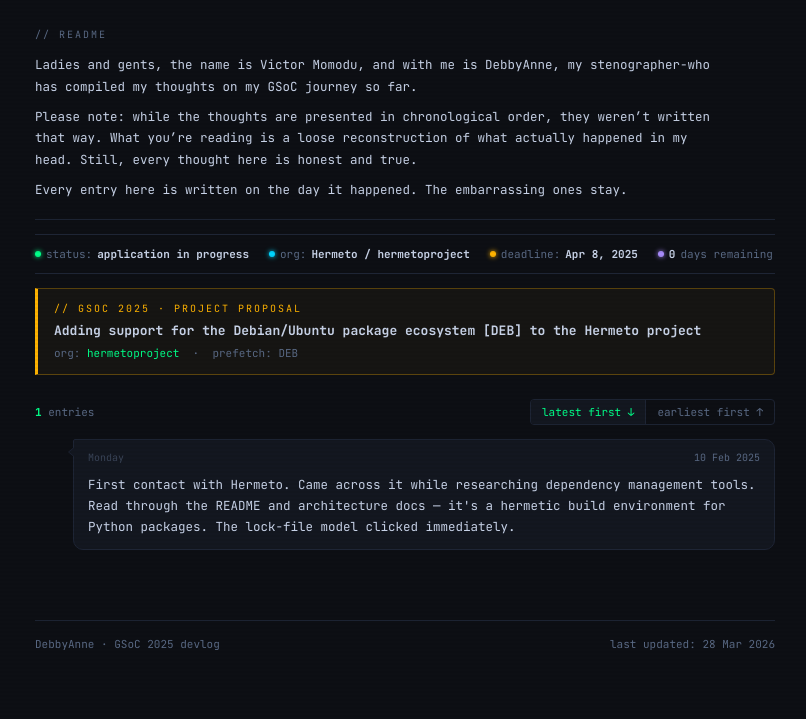
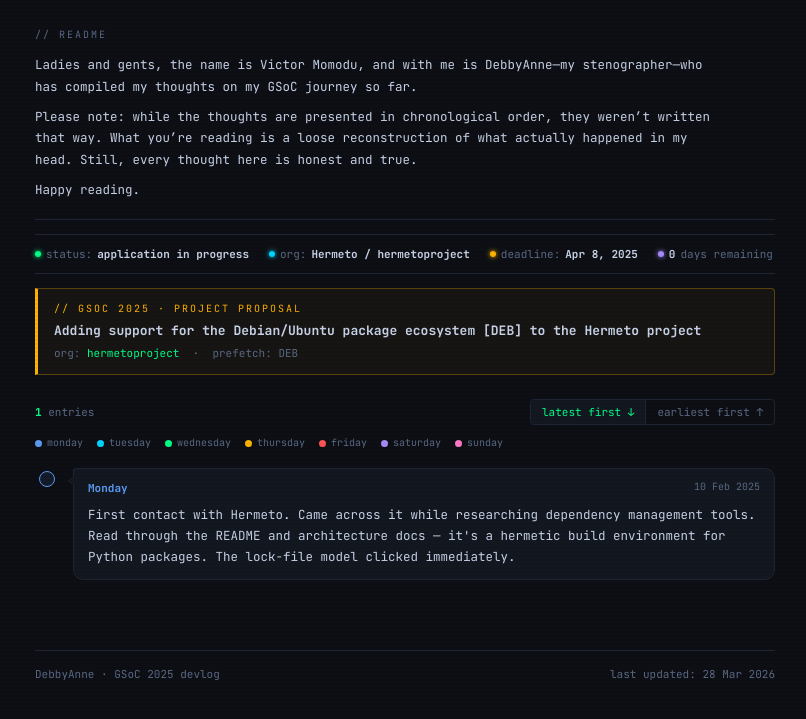
Before and after one commit to victor-adebowale-momodu/debbyanne, a plain HTML site: page index.html in a window 1280 px wide. Shown: the part 61-780 px from the top of the page, without its empty margins (235-1041 px from the left). Drawn offline with Linux system fonts and the light colour scheme.

Commit message:
feat: update index.html

```diff
--- a/index.html
+++ b/index.html
@@ -3,7 +3,7 @@
     <head>
         <meta charset="UTF-8" />
         <meta name="viewport" content="width=device-width, initial-scale=1.0" />
-        <title>DebbyAnne — GSoC x Konflux CI devlog</title>
+        <title>DebbyAnne — GSoC x Hermeto devlog</title>
         <link rel="preconnect" href="https://fonts.googleapis.com" />
         <link rel="preconnect" href="https://fonts.gstatic.com" crossorigin />
         <link
@@ -11,10 +11,6 @@
             rel="stylesheet"
         />
         <style>
-            :root {
-                --submission-date: "2026-03-31";
-            }
-
             :root {
                 --bg: #0d0f14;
                 --surface: #131720;
@@ -24,6 +20,8 @@
                 --amber: #ffb300;
                 --violet: #a78bfa;
                 --red: #ff5555;
+                --pink: #ff79c6;
+                --blue: #5b9cf6;
                 --muted: #3a4558;
                 --text: #c8d3e8;
                 --dim: #5a6a85;
@@ -214,7 +212,7 @@
                 display: flex;
                 align-items: center;
                 justify-content: space-between;
-                padding: 10px 0 14px;
+                padding: 10px 0 10px;
                 gap: 12px;
                 flex-wrap: wrap;
             }
@@ -228,7 +226,6 @@
             .sort-toggle {
                 display: flex;
                 align-items: center;
-                gap: 0;
                 border: 1px solid var(--border);
                 border-radius: 4px;
                 overflow: hidden;
@@ -259,6 +256,26 @@
                 align-self: stretch;
             }
 
+            .legend {
+                display: flex;
+                flex-wrap: wrap;
+                gap: 5px 14px;
+                padding: 0 0 16px;
+                font-size: 10px;
+                color: var(--dim);
+            }
+            .legend-item {
+                display: flex;
+                align-items: center;
+                gap: 5px;
+            }
+            .legend-dot {
+                width: 7px;
+                height: 7px;
+                border-radius: 50%;
+                flex-shrink: 0;
+            }
+
             #timeline {
                 padding-bottom: 60px;
             }
@@ -287,44 +304,12 @@
                 padding-top: 3px;
             }
             .node {
-                width: 18px;
-                height: 18px;
+                width: 16px;
+                height: 16px;
                 border-radius: 50%;
                 border: 1.5px solid;
-                display: flex;
-                align-items: center;
-                justify-content: center;
-                font-size: 8px;
-                font-weight: 700;
                 flex-shrink: 0;
-                letter-spacing: 0;
             }
-            .node-research {
-                border-color: var(--cyan);
-                color: var(--cyan);
-                background: rgba(0, 212, 255, 0.08);
-            }
-            .node-code {
-                border-color: var(--green);
-                color: var(--green);
-                background: rgba(0, 255, 136, 0.08);
-            }
-            .node-writing {
-                border-color: var(--amber);
-                color: var(--amber);
-                background: rgba(255, 179, 0, 0.08);
-            }
-            .node-community {
-                border-color: var(--violet);
-                color: var(--violet);
-                background: rgba(167, 139, 250, 0.08);
-            }
-            .node-meta {
-                border-color: var(--red);
-                color: var(--red);
-                background: rgba(255, 85, 85, 0.08);
-            }
-
             .rail-line {
                 width: 1px;
                 flex: 1;
@@ -372,15 +357,14 @@
                 margin-bottom: 7px;
                 flex-wrap: wrap;
             }
-
+            .entry-day {
+                font-size: 11px;
+                font-weight: 700;
+            }
             .entry-date {
                 font-size: 10px;
                 color: var(--dim);
                 margin-left: auto;
-            }
-            .entry-day {
-                font-size: 10px;
-                color: var(--muted);
             }
             .bubble-text {
                 font-size: 12.5px;
@@ -414,6 +398,9 @@
                 .statusbar {
                     gap: 6px 12px;
                 }
+                .legend {
+                    gap: 5px 10px;
+                }
             }
         </style>
     </head>
@@ -431,7 +418,7 @@
                     <div class="about-label">// readme</div>
                     <p>
                         Ladies and gents, the name is Victor Momodu, and with me
-                        is DebbyAnne, my stenographer-who has compiled my
+                        is DebbyAnne—my stenographer—who has compiled my
                         thoughts on my GSoC journey so far.
                     </p>
                     <p>
@@ -441,10 +428,7 @@
                         actually happened in my head. Still, every thought here
                         is honest and true.
                     </p>
-                    <p>
-                        Every entry here is written on the day it happened. The
-                        embarrassing ones stay.
-                    </p>
+                    <p>Happy reading.</p>
                 </div>
             </header>
 
@@ -501,6 +485,37 @@
                 </div>
             </div>
 
+            <div class="legend">
+                <div class="legend-item">
+                    <div class="legend-dot" style="background: #5b9cf6"></div>
+                    monday
+                </div>
+                <div class="legend-item">
+                    <div class="legend-dot" style="background: #00d4ff"></div>
+                    tuesday
+                </div>
+                <div class="legend-item">
+                    <div class="legend-dot" style="background: #00ff88"></div>
+                    wednesday
+                </div>
+                <div class="legend-item">
+                    <div class="legend-dot" style="background: #ffb300"></div>
+                    thursday
+                </div>
+                <div class="legend-item">
+                    <div class="legend-dot" style="background: #ff5555"></div>
+                    friday
+                </div>
+                <div class="legend-item">
+                    <div class="legend-dot" style="background: #a78bfa"></div>
+                    saturday
+                </div>
+                <div class="legend-item">
+                    <div class="legend-dot" style="background: #ff79c6"></div>
+                    sunday
+                </div>
+            </div>
+
             <div id="timeline"></div>
 
             <footer>
@@ -512,6 +527,31 @@
         <script>
             const SUBMISSION = new Date("2025-04-08T23:59:59");
 
+            const DAY_COLORS = {
+                Monday: "#5b9cf6",
+                Tuesday: "#00d4ff",
+                Wednesday: "#00ff88",
+                Thursday: "#ffb300",
+                Friday: "#ff5555",
+                Saturday: "#a78bfa",
+                Sunday: "#ff79c6",
+            };
+
+            function dayInfo(dateStr) {
+                const d = new Date(dateStr + "T12:00:00");
+                const name = d.toLocaleDateString("en-GB", { weekday: "long" });
+                return { name, color: DAY_COLORS[name] || "#c8d3e8" };
+            }
+
+            function fmtDate(dateStr) {
+                const d = new Date(dateStr + "T12:00:00");
+                return d.toLocaleDateString("en-GB", {
+                    day: "numeric",
+                    month: "short",
+                    year: "numeric",
+                });
+            }
+
             function updateDeadline() {
                 const now = new Date();
                 const diff = SUBMISSION - now;
@@ -520,20 +560,6 @@
                 document.getElementById("footer-sync").textContent =
                     "last updated: " +
                     now.toLocaleDateString("en-GB", {
-                        day: "numeric",
-                        month: "short",
-                        year: "numeric",
-                    });
-            }
-
-            function dayName(dateStr) {
-                const d = new Date(dateStr + "T12:00:00");
-                return d.toLocaleDateString("en-GB", { weekday: "long" });
-            }
-
-            function fmtDate(dateStr) {
-                const d = new Date(dateStr + "T12:00:00");
-                return d.toLocaleDateString("en-GB", {
                         day: "numeric",
                         month: "short",
                         year: "numeric",
@@ -557,17 +583,19 @@
                 tl.innerHTML = "";
 
                 list.forEach((entry, i) => {
+                    const { name, color } = dayInfo(entry.date);
                     const el = document.createElement("div");
                     el.className = "entry";
                     el.style.animationDelay = i * 40 + "ms";
 
                     el.innerHTML = `
                         <div class="entry-rail">
+                            <div class="node" style="border-color:${color};background:${color}18"></div>
                             ${i < list.length - 1 ? '<div class="rail-line"></div>' : ""}
                         </div>
                         <div class="bubble">
                             <div class="bubble-meta">
-            <span class="entry-day">${dayName(entry.date)}</span>
+                                <span class="entry-day" style="color:${color}">${name}</span>
                                 <span class="entry-date">${fmtDate(entry.date)}</span>
                             </div>
                             <div class="bubble-text">${entry.text}</div>
```
Lines whose indentation alone changed are shown as unchanged.
